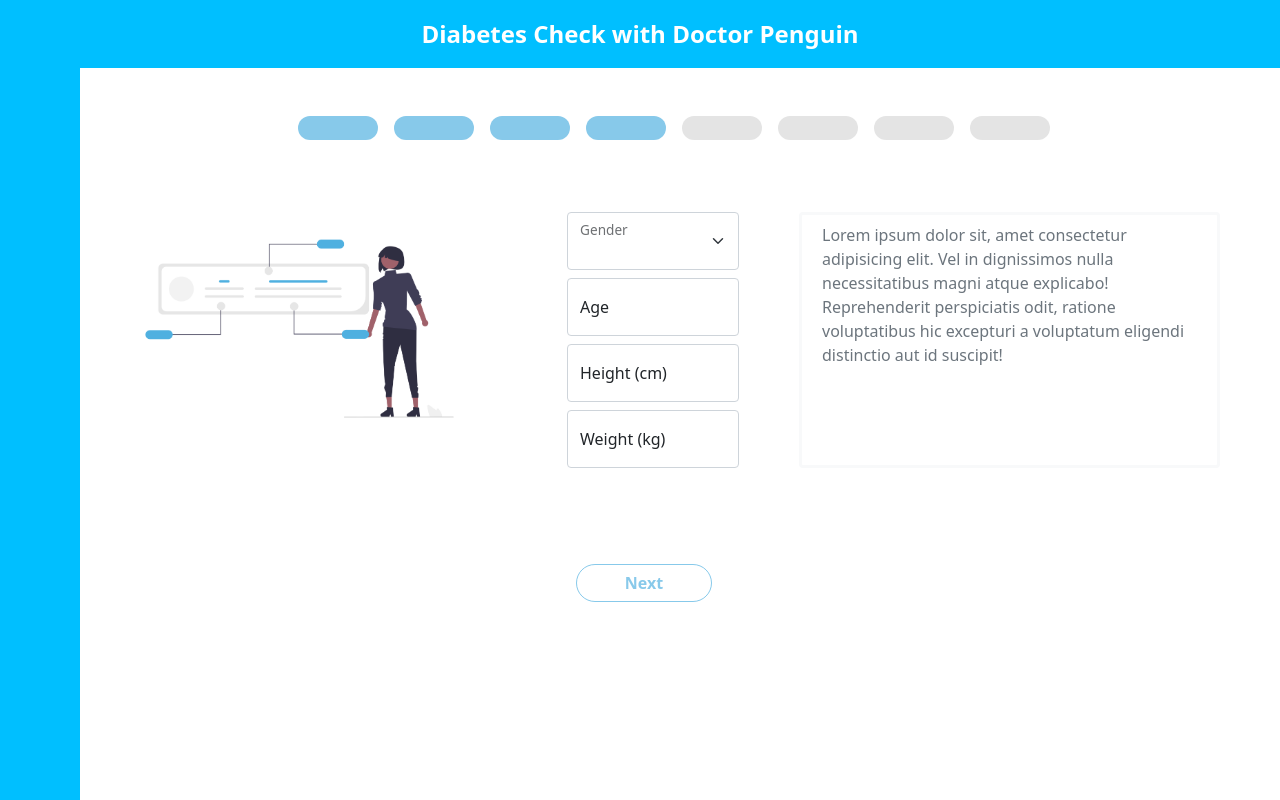
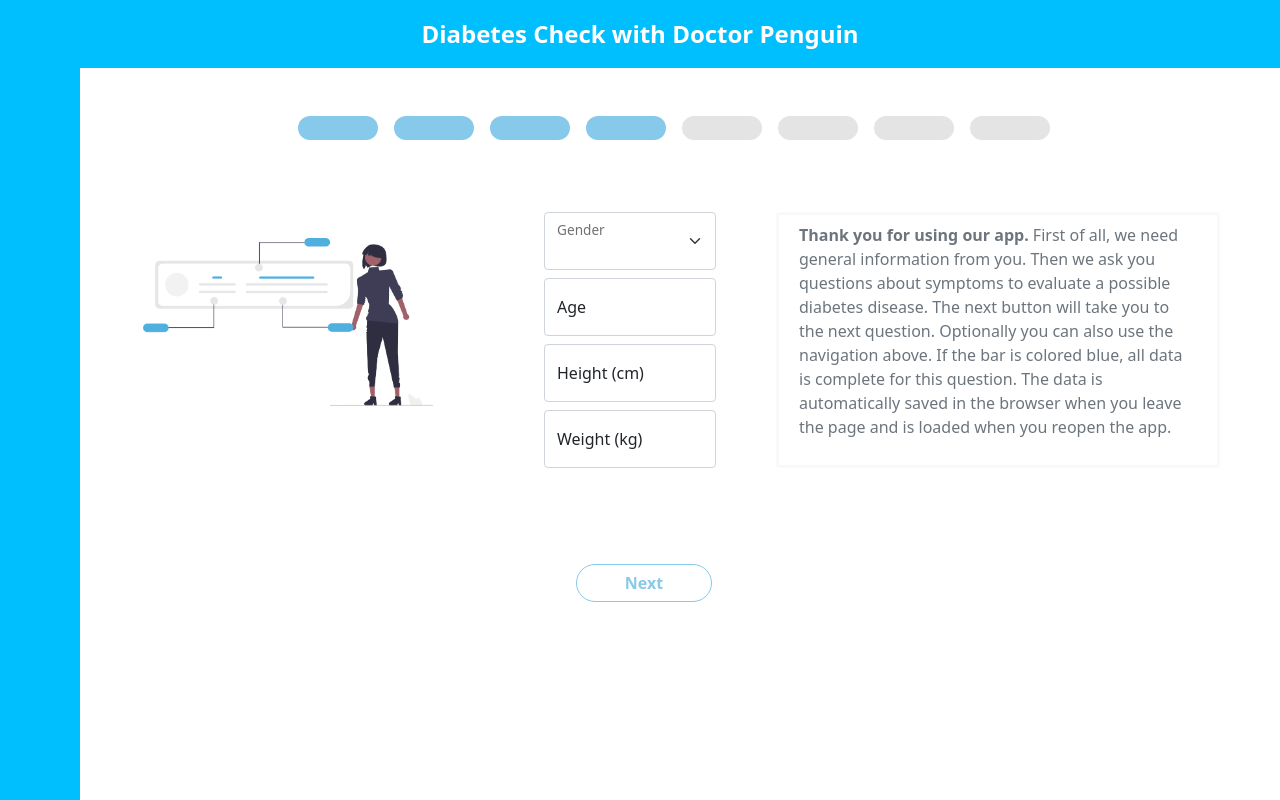
Before and after one commit to FionaRosee/diabetes-frontend, a Vue app: page /general_information in a window 1280 px wide. Built offline with nearby package versions, Linux system fonts and the light colour scheme; some icons are missing.

Commit message:
description for user added

```diff
--- a/src/components/symptoms/Obsesity.vue
+++ b/src/components/symptoms/Obsesity.vue
@@ -5,7 +5,7 @@
   >
     <div class="row my-4">
       <!-- image -->
-      <div class="image col me-5">
+      <div class="image col-4 me-5">
         <img
           src="../../assets/personal_data.png"
           class="img-fluid"
@@ -104,12 +104,15 @@
         "
       >
         <p class="text-secondary p-2">
-          Lorem ipsum dolor sit, amet consectetur adipisicing elit. Vel in
-          dignissimos nulla necessitatibus magni atque explicabo! Reprehenderit
-          perspiciatis odit, ratione voluptatibus hic excepturi a voluptatum
-          eligendi distinctio aut id suscipit!
+          <b>Thank you for using our app.</b> First of all, we need general information
+          from you. Then we ask you questions about symptoms to evaluate a
+          possible diabetes disease. The next button will take you to the next question.
+          Optionally you can also use the navigation above. If the bar is colored blue, all data is complete for this question.
+          The data is automatically saved in the browser when you leave the page and is loaded when you reopen the app.
         </p>
+
       </div>
+
       <!-- next button -->
 
       <div class="row mt-5">
@@ -182,7 +185,7 @@ export default {
       //gender
       if (this.gender != "") {
         this.userEntiresDB.gender = this.gender;
-        if(this.gender == "m"){
+        if (this.gender == "m") {
           this.dataBackendRequestDB.Gender = 0;
         } else {
           this.dataBackendRequestDB.Gender = 1;
@@ -192,7 +195,7 @@ export default {
       //age
       if (this.age != "" && !this.ageInputInvalid) {
         this.userEntiresDB.age = this.age;
-        this.dataBackendRequestDB.Age = this.age
+        this.dataBackendRequestDB.Age = this.age;
       }
 
       //height
@@ -221,7 +224,10 @@ export default {
       }
 
       //save data for backend request
-      set("dataBackendRequest", JSON.parse(JSON.stringify(this.dataBackendRequestDB)))
+      set(
+        "dataBackendRequest",
+        JSON.parse(JSON.stringify(this.dataBackendRequestDB))
+      )
         .then(() => {
           console.log("Daten Backend Anfrage gespeichert:");
           console.dir(this.dataBackendRequestDB);
@@ -250,13 +256,12 @@ export default {
     },
     calculateBMI() {
       let bmi = this.weight / (this.height / 100) ** 2;
-      if(bmi >= 30){
+      if (bmi >= 30) {
         this.dataBackendRequestDB.Obesity = 1;
-      }
-      else{
+      } else {
         this.dataBackendRequestDB.Obesity = 0;
       }
-      console.log('BMIcalc -> Obsesity: ', this.this.dataBackendRequestDB.Obesity)
+      console.log("BMIcalc -> Obsesity: ", this.dataBackendRequestDB.Obesity);
     },
   },
   created() {
```
Lines whose indentation alone changed are shown as unchanged.
